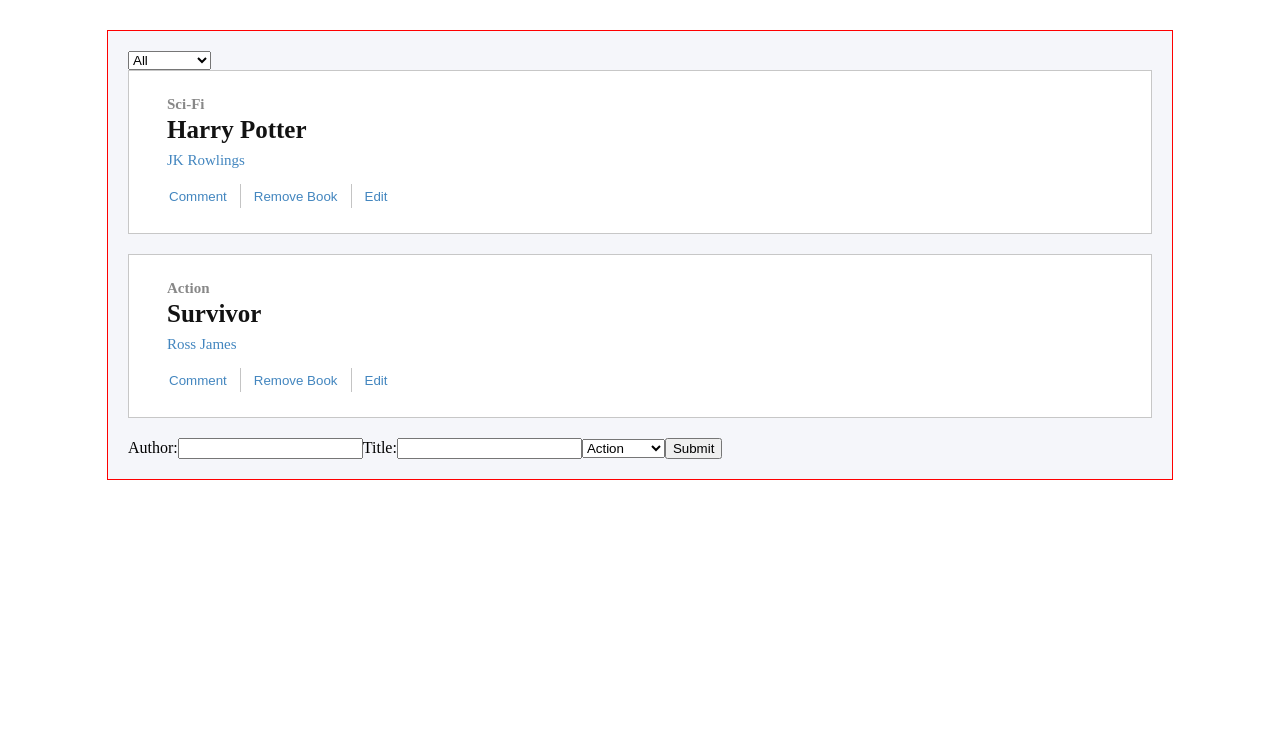
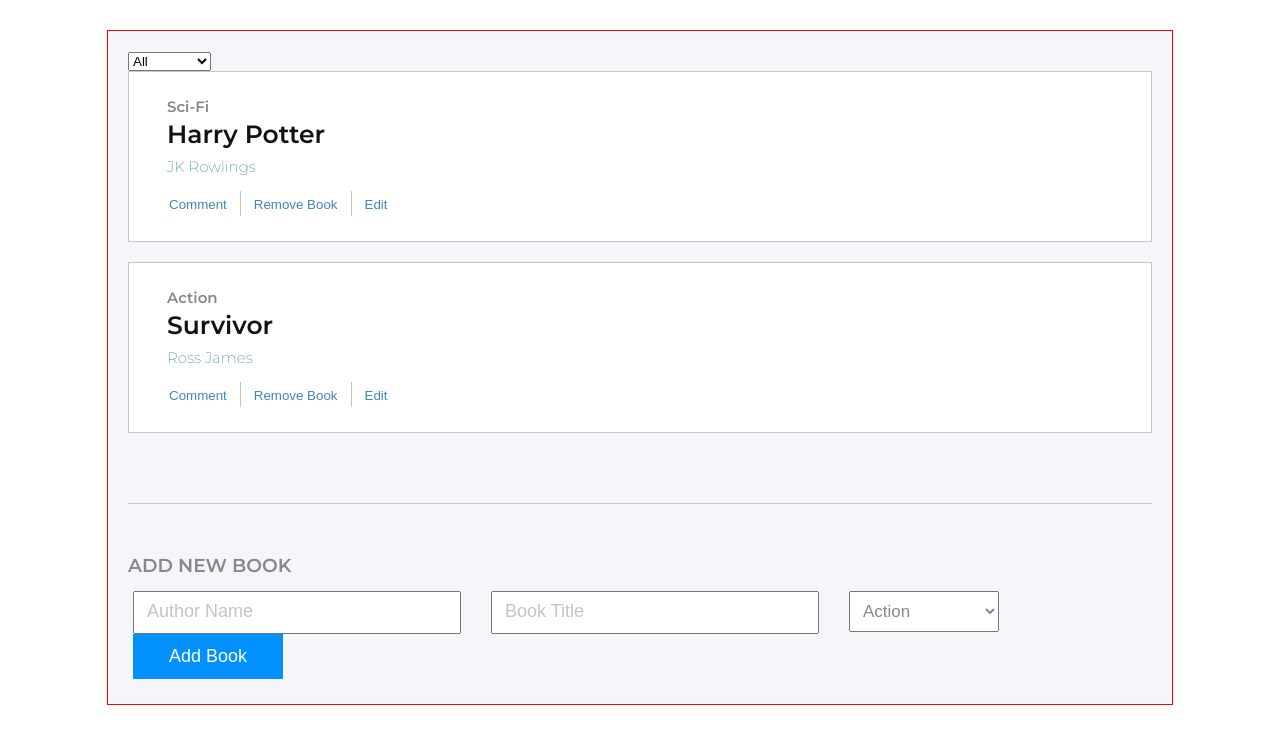
Before and after one commit to Osong-Michael/React-and-Redux-Book-App, a React (Create React App) app: page / in a window 1280 px wide. Shown: the top 744 px of the page. Built offline with nearby package versions, Linux system fonts and the light colour scheme.

Commit message:
style form for adding new book

```diff
--- a/public/index.html
+++ b/public/index.html
@@ -13,6 +13,7 @@
       user's mobile device or desktop. See https://developers.google.com/web/fundamentals/web-app-manifest/
     -->
     <link rel="manifest" href="%PUBLIC_URL%/manifest.json" />
+    <link href="https://fonts.googleapis.com/css2?family=Montserrat:wght@200;400;600&display=swap" rel="stylesheet">
     <!--
       Notice the use of %PUBLIC_URL% in the tags above.
       It will be replaced with the URL of the `public` folder during the build.
--- a/src/components/App.js
+++ b/src/components/App.js
@@ -6,6 +6,7 @@
   return (
     <div className="ctn">
       <BooksList />
+      <h3 className="new-header">Add New Book</h3>
       <BookForm />
     </div>
   );
--- a/src/containers/BooksForm.js
+++ b/src/containers/BooksForm.js
@@ -57,20 +57,13 @@
     ));
 
     return (
-      <form onSubmit={this.handleSubmit}>
-        <label htmlFor="author">
-          Author:
-          <input name="author" type="text" onChange={this.handleChange} required />
-        </label>
-        <label htmlFor="title">
-          Title:
-          <input name="title" type="text" onChange={this.handleChange} required />
-        </label>
-
-        <select name="category" onChange={this.handleChange} value={this.state.category}>
+      <form onSubmit={this.handleSubmit} className="book-form">
+        <input name="author" type="text" onChange={this.handleChange} placeholder="Author Name" required />
+        <input name="title" type="text" onChange={this.handleChange} placeholder="Book Title" required />
+        <select name="category" onChange={this.handleChange} value={this.state.category} className="select-tag">
           {catList}
         </select>
-        <button type="submit">Submit</button>
+        <button type="submit">Add Book</button>
       </form>
     );
   }
--- a/src/containers/BooksList.js
+++ b/src/containers/BooksList.js
@@ -28,9 +28,9 @@
 
   if (bookList.length < 1) {
     bookList = (
-      <tr>
+      <p className="not-found">
         <td>No Books in this Category</td>
-      </tr>
+      </p>
     );
   }
 
--- a/src/index.css
+++ b/src/index.css
@@ -8,10 +8,15 @@
   margin: 30px auto;
   padding: 20px;
   background-color: #f5f6fa;
+  font-family: 'Montserrat', sans-serif;
 }
 
-.books-ctn {
-  /* border: 2px solid blue; */
+.new-header {
+  text-transform: uppercase;
+  border-top: 1px solid #c7c7c7;
+  color: #888888;
+  margin-top: 70px;
+  padding: 50px 0 20px 0;
 }
 
 .book {
@@ -48,7 +53,7 @@
 }
 
 .cat, .author, .title {
-  width: 15%;
+  width: 25%;
 }
 
 .btns {
@@ -73,3 +78,53 @@
   color: #4386bf;
   cursor: pointer;
 }
+
+.book-form {
+  /* border: 1px solid green; */
+  padding: 5px;
+  margin-top: -30px;
+}
+
+.book-form input {
+  width: 300px;
+  margin-right: 30px;
+  padding: 12px;
+  outline: none;
+}
+
+.book-form input::placeholder {
+  font-size: 18px;
+  color: #c4c4c4;
+}
+
+.book-form select {
+  margin-right: 30px;
+  width: 150px;
+  padding: 9px;
+}
+
+.book-form button {
+  width: 150px;
+  background-color: #0290ff;
+  outline: none;
+  border: none;
+  padding: 12px 20px;
+  color: #fff;
+  font-size: 18px;
+  cursor: pointer;
+}
+
+.select-tag {
+  font-size: 17px;
+  color: #888888;
+  outline: none;
+}
+
+.not-found {
+  text-transform: uppercase;
+  display: flex;
+  justify-content: center;
+  font-size: 25px;
+  font-weight: bold;
+  color: #0290ff;
+}
```
